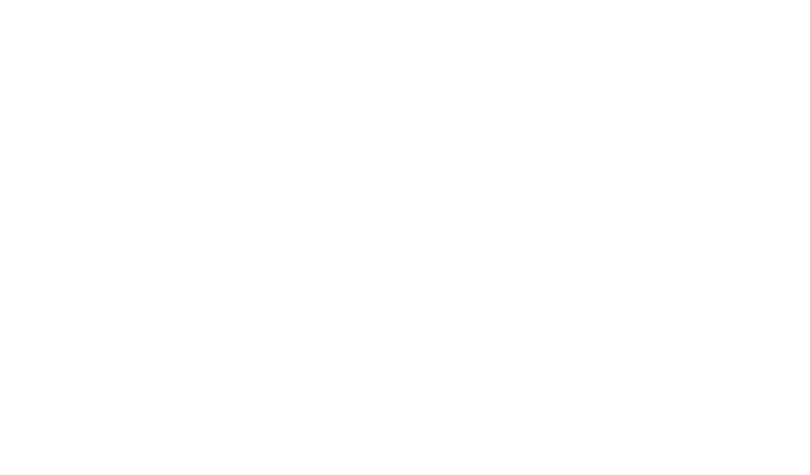
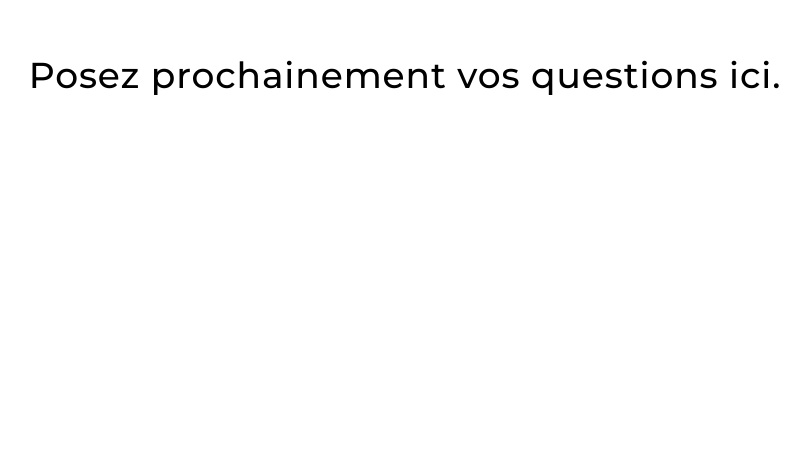
Before and after one commit to abdoul-rb/ialearn, a Nuxt app: page /forum in a window 1280 px wide. Before the commit this address had no page. Shown: the part 325-800 px from the top of the page, without its empty margins (235-1045 px from the left). Built offline with nearby package versions, Linux system fonts and the light colour scheme; what vue2-filters would draw is missing.

Commit message:
Add forum page on comming soon.

```diff
--- /dev/null
+++ b/pages/forum/index.vue
@@ -0,0 +1,24 @@
+<template>
+  <main class="min-h-screen">
+    <div class="flex items-center justify-center min-h-screen">
+      <h1 class="text-4xl font-medium tracking-wide">
+        Posez prochainement vos questions ici.
+      </h1>
+    </div>
+  </main>
+</template>
+<script>
+  export default {
+    layout: 'app',
+    head() {
+      return {
+        title: 'Forum de discussion'
+      }
+    },
+    data() {
+      return {
+
+      }
+    },
+  }
+</script>
```
